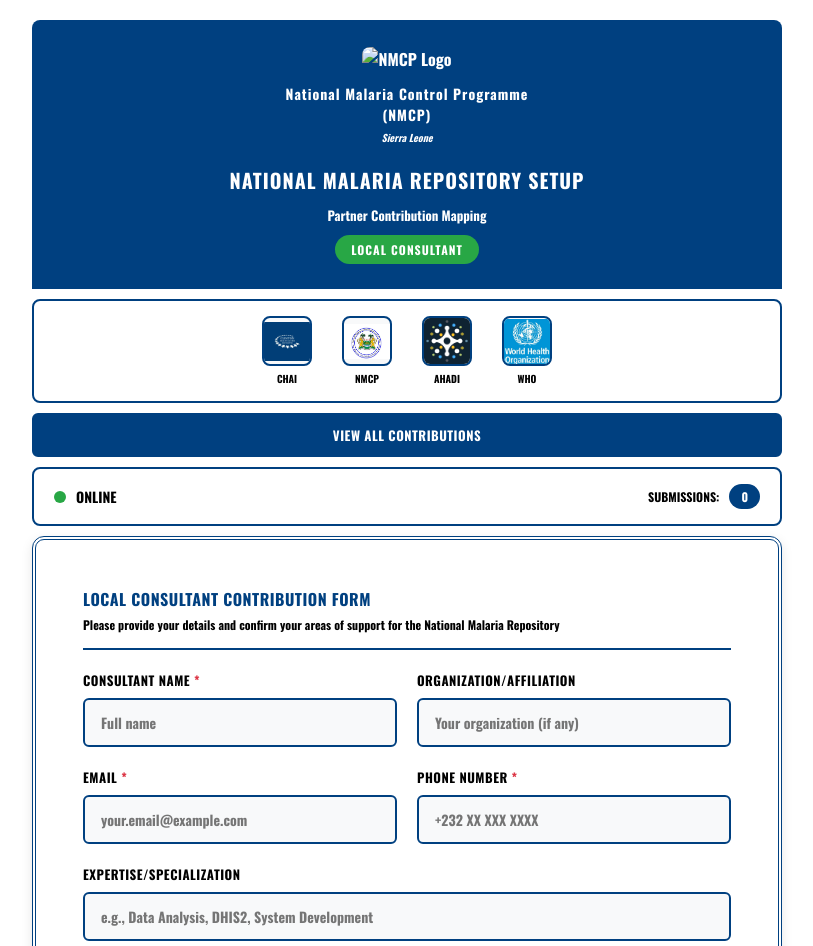
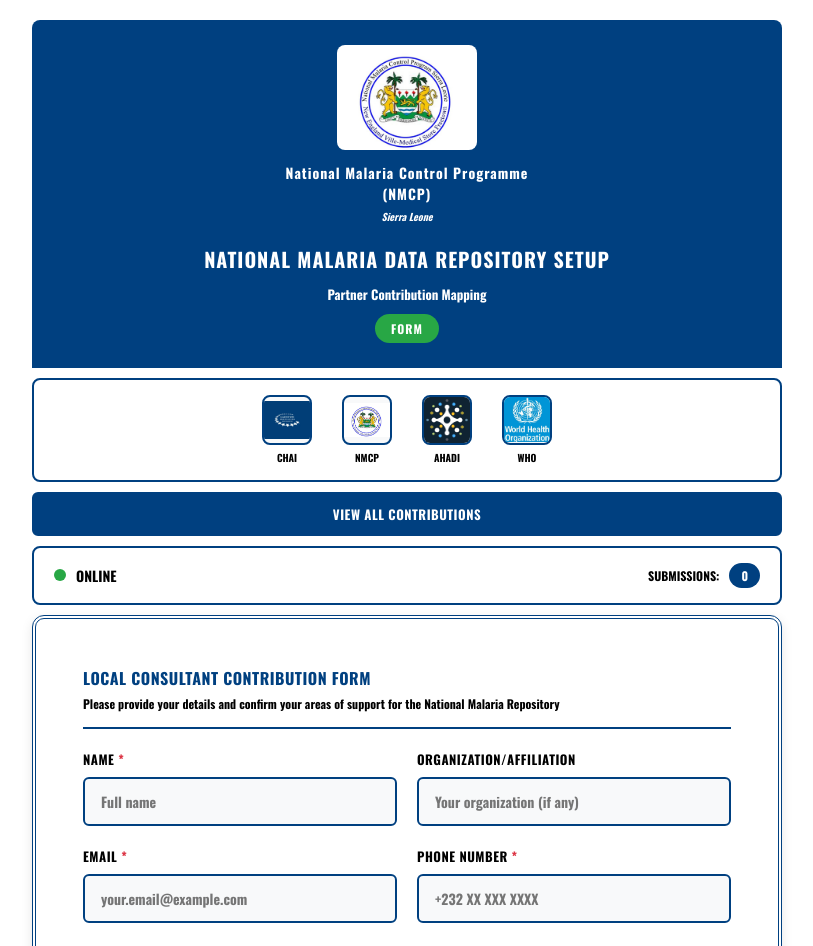
Before and after one commit to Informatics-Consultancy-Firm/nmdr-setup, a plain HTML site: page index.html in a window 1280 px wide. Shown: the top 946 px of the page, without its empty margins (233-1046 px from the left). Drawn offline with nearby package versions, Linux system fonts and the light colour scheme.

Commit message:
Update index.html

```diff
--- a/index.html
+++ b/index.html
@@ -585,12 +585,12 @@
     <div class="page-container">
         <!-- HEADER -->
         <div class="page-header">
-            <img src="nmcp-logo.png" alt="NMCP Logo">
+            <img src="NMCP.png" alt="NMCP Logo">
             <h3>National Malaria Control Programme<br>(NMCP)</h3>
             <p class="tagline"><em>Sierra Leone</em></p>
-            <h1>NATIONAL MALARIA REPOSITORY SETUP</h1>
+            <h1>NATIONAL MALARIA DATA REPOSITORY SETUP</h1>
             <p class="subtitle">Partner Contribution Mapping</p>
-            <span class="consultant-badge">LOCAL CONSULTANT</span>
+            <span class="consultant-badge">FORM</span>
         </div>
 
         <!-- PARTNER LOGOS -->
@@ -642,7 +642,7 @@
                     <!-- Consultant Information -->
                     <div class="form-row">
                         <div class="form-group">
-                            <label class="form-label">CONSULTANT NAME <span class="required">*</span></label>
+                            <label class="form-label">NAME <span class="required">*</span></label>
                             <input type="text" class="form-input" name="consultant_name" id="consultantName" required placeholder="Full name">
                         </div>
                         <div class="form-group">
```
